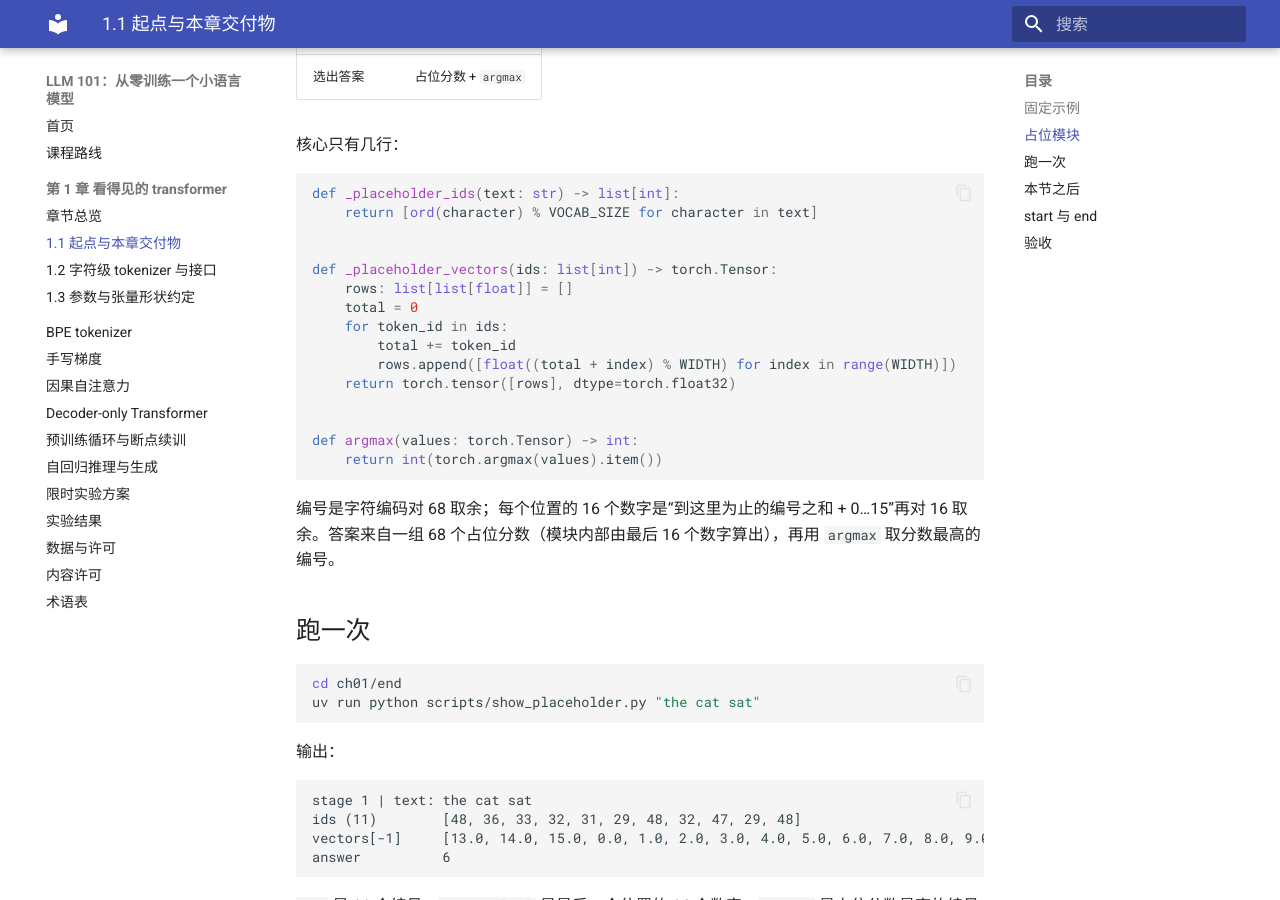
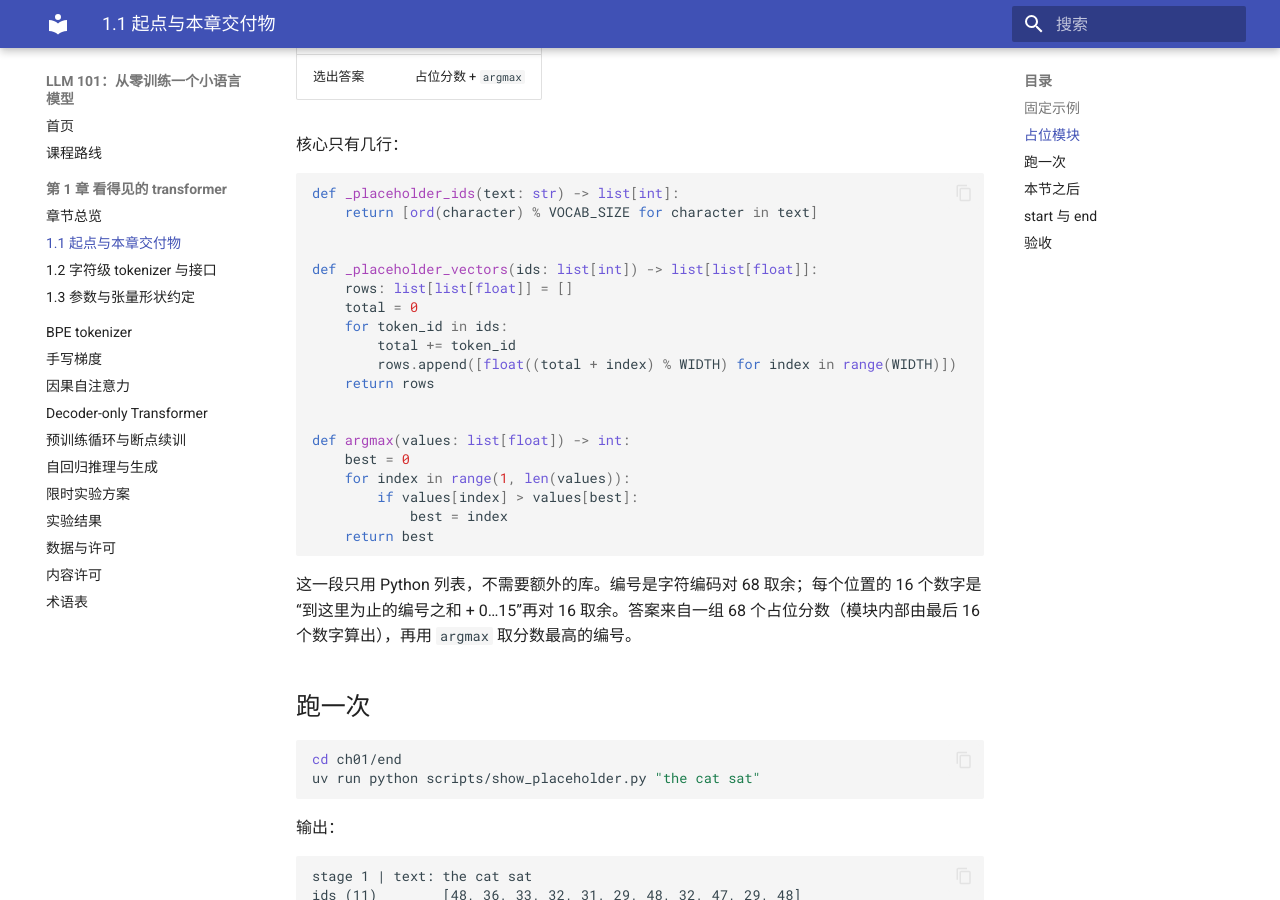
Before and after one commit to tigersoldier/llm-101, an MkDocs documentation site: the page built from docs/course/ch01/1.1.md, in a window 1280 px wide and 900 px high, scrolled down 1190 px. Built offline with MkDocs 1.6.1 and Material for MkDocs 9.7.7, drawn with Linux system fonts in a browser that asks for light colours.

Commit message:
Keep 1.1 free of torch and introduce torch.Tensor in 1.3

````diff
--- a/docs/course/ch01/1.1.md
+++ b/docs/course/ch01/1.1.md
@@ -27,20 +27,24 @@ def _placeholder_ids(text: str) -> list[int]:
     return [ord(character) % VOCAB_SIZE for character in text]
 
 
-def _placeholder_vectors(ids: list[int]) -> torch.Tensor:
+def _placeholder_vectors(ids: list[int]) -> list[list[float]]:
     rows: list[list[float]] = []
     total = 0
     for token_id in ids:
         total += token_id
         rows.append([float((total + index) % WIDTH) for index in range(WIDTH)])
-    return torch.tensor([rows], dtype=torch.float32)
+    return rows
 
 
-def argmax(values: torch.Tensor) -> int:
-    return int(torch.argmax(values).item())
+def argmax(values: list[float]) -> int:
+    best = 0
+    for index in range(1, len(values)):
+        if values[index] > values[best]:
+            best = index
+    return best
 ```
 
-编号是字符编码对 68 取余；每个位置的 16 个数字是“到这里为止的编号之和 + 0…15”再对 16 取余。答案来自一组 68 个占位分数（模块内部由最后 16 个数字算出），再用 `argmax` 取分数最高的编号。
+这一段只用 Python 列表，不需要额外的库。编号是字符编码对 68 取余；每个位置的 16 个数字是“到这里为止的编号之和 + 0…15”再对 16 取余。答案来自一组 68 个占位分数（模块内部由最后 16 个数字算出），再用 `argmax` 取分数最高的编号。
 
 ## 跑一次
 
````
Also changed, not shown: PLAN.md (+1 -1 lines), ch01/README.md (+2 -0 lines), ch01/sections/1.1.md (+1 -1 lines), docs/course/ch01/1.3.md (+2 -0 lines), 3 other files.
